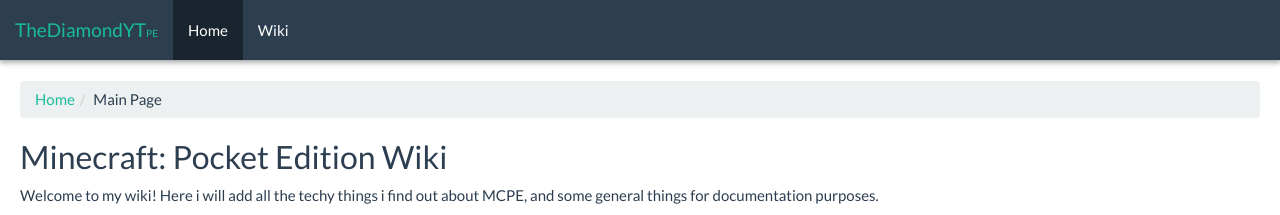
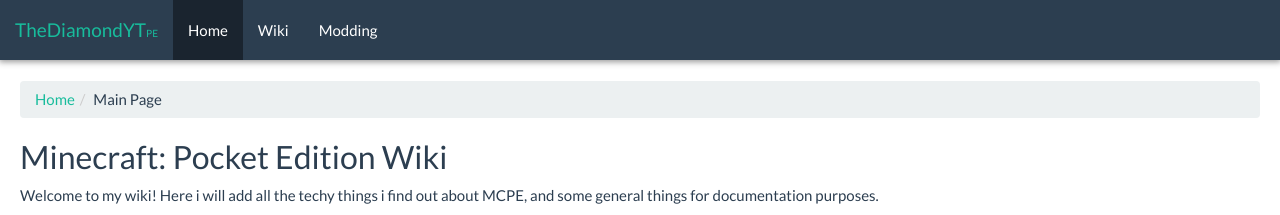
Before and after one commit to TheDiamondYT1/pe.thediamondyt.tk, a Jekyll site: the page built from _wiki/Main_Page.md, in a window 1280 px wide. Shown: the top 215 px of the page. Built offline with Jekyll 4.4.1, drawn with Linux system fonts in a browser that asks for light colours.

Commit message:
Add modding link to navbar

```diff
--- a/_includes/header.html
+++ b/_includes/header.html
@@ -21,6 +21,7 @@
 		<ul class="nav navbar-nav">
 		  <li class="active"><a href="http://pe.thediamondyt.tk">Home</a></li>
 		  <li><a href="http://pe.thediamondyt.tk/wiki/">Wiki</a></li>
+		  <li><a href="http://modding.pe.thediamondyt.tk">Modding</a></li>
 		</ul>
 	  </div>
 	</div>
```
Also changed, not shown: index.md (+0 -1 lines).
